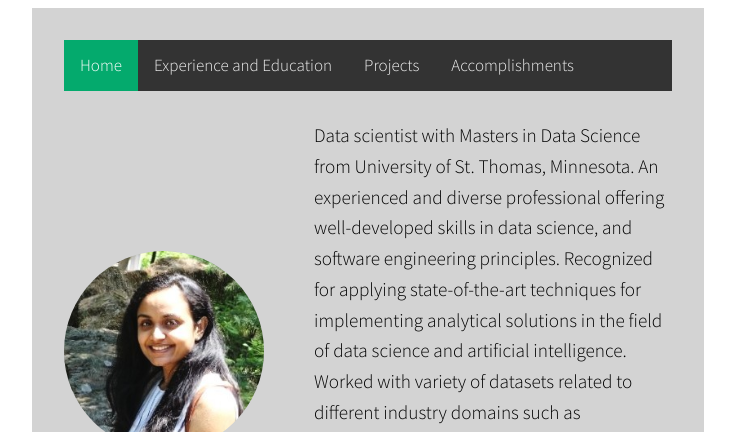
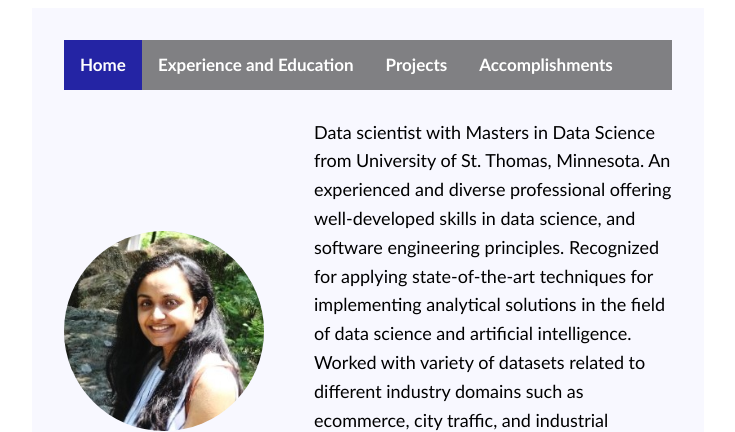
Before and after one commit to shivalidalmia/shivalidalmia.github.io, a plain HTML site: page index.html in a window 1280 px wide. Shown: the top 432 px of the page, without its empty margins (276-1011 px from the left). Drawn offline with Linux system fonts and the light colour scheme; some icons are missing.

Commit message:
CSS styling updates and code clean

```diff
--- a/index.html
+++ b/index.html
@@ -34,10 +34,10 @@
 <body>
     <section id="content">
         <div class="topnav">
-            <a class="active" href="#home">Home</a>
-            <a href="./experience.html">Experience and Education</a>
-            <a href="./projects.html">Projects</a>
-            <a href="./accomplishments.html">Accomplishments</a>
+            <a class="active" href="#home"><b>Home</b></a>
+            <a href="./experience.html"><b>Experience and Education</b></a>
+            <a href="./projects.html"><b>Projects</b></a>
+            <a href="./accomplishments.html"><b>Accomplishments</b></a>
 
         </div>
         <div class="image-txt-container">
@@ -76,6 +76,7 @@
         <!-- Icons -->
 
     </section>
+
     <div id="divHidden" style="display: none;">
         <script class="hide-me" type="text/javascript" id="clustrmaps" src="//clustrmaps.com/map_v2.js?d=2_cq4iqr4M2MwoVJlppmj-2xaFOvrUv0o877KRIr860&cl=ffffff&w=a"></script>
     </div>
--- a/main.css
+++ b/main.css
@@ -1,7 +1,7 @@
 html {
-    font-family: 'Source Sans Pro', sans-serif;
-    font-size: larger;
-    font-weight: 300;
+    font-family: 'sans-serif', Calibri;
+    font-size: large;
+    font-weight: 250;
 }
 
 a {
@@ -20,7 +20,7 @@ p {
 /* Style the links inside the navigation bar */
 .topnav a {
     float: left;
-    color: #f2f2f2;
+    color: #ffffff;
     text-align: center;
     padding: 14px 16px;
     text-decoration: none;
@@ -35,7 +35,7 @@ p {
 
     /* Add a color to the active/current link */
     .topnav a.active {
-        background-color: #04AA6D;
+        background-color: #2424a4;
         color: white;
     }
 
@@ -64,18 +64,7 @@ p {
     max-width: auto;
     padding: 32px;
     line-height: 1.2em;
-    background-color: lightgrey;
-}
-
-#publications {
-    position: absolute;
-    margin: 0px 300px 0px 300px;
-    text-align: left;
-    max-width: auto;
-    padding: 32px;
-    line-height: 1.2em;
-    color: black;
-    background-color: lightgrey;
+    background-color: ghostwhite;
 }
 
 .icons {
@@ -102,7 +91,7 @@ p {
 
 /* Add a black background color to the top navigation */
 .topnav {
-    background-color: #333;
+    background-color: #808083;
     overflow: hidden;
     margin-bottom: 10px;
 }
```
Also changed, not shown: accomplishments.html (+4 -4 lines), experience.html (+4 -4 lines), projects.html (+4 -4 lines).
